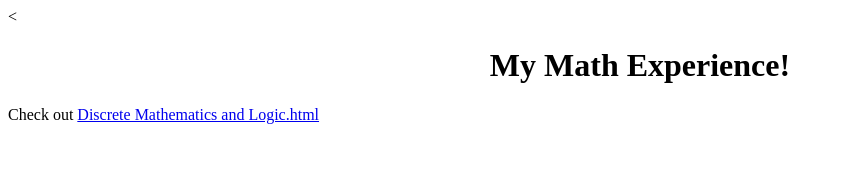
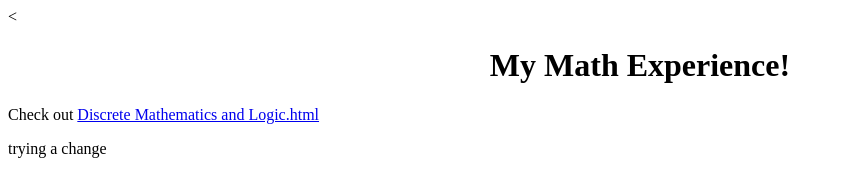
Before and after one commit to nonameable/nonameable.github.io, a plain HTML site: page math.html in a window 1280 px wide. Shown: the whole page, without its empty margins (0-843 px from the left). Drawn offline with Linux system fonts and the light colour scheme.

Commit message:
try change tosee it the contection is right

```diff
--- a/math.html
+++ b/math.html
@@ -6,5 +6,6 @@
 <body>
 <h1 align = "center">My Math Experience!</h1>
 <p>Check out <a href="Math/Discrete Mathematics and Logic.html">Discrete Mathematics and Logic.html</a></p>
+<p>trying a change</p>
 </body>
 </html>
```
